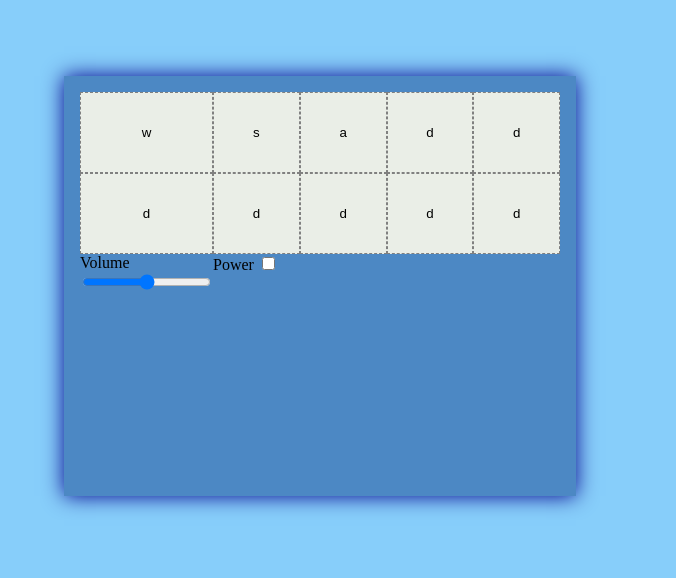
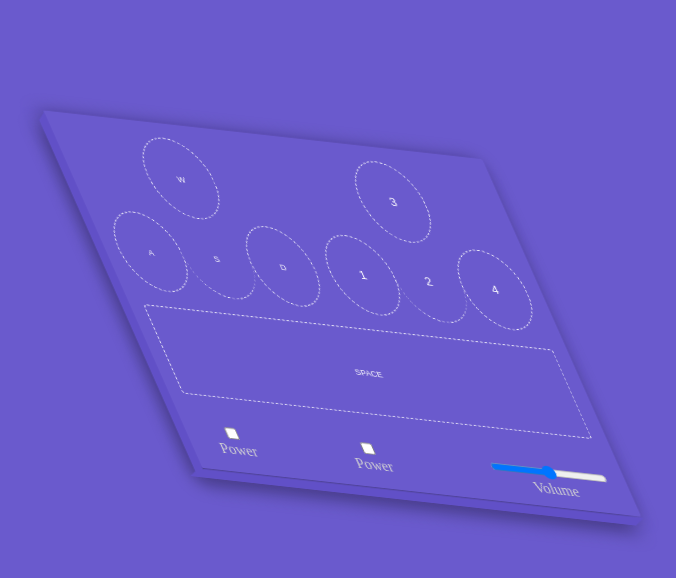
Before and after one commit to manAbl/drum-machine, a React (Create React App) app: page / in a window 1280 px wide. Shown: the part 238-816 px from the top of the page, without its empty margins (320-996 px from the left). Built offline with nearby package versions, Linux system fonts and the light colour scheme.

Commit message:
created final layout and added the final components as well

```diff
--- a/src/components/buttons/Buttons.js
+++ b/src/components/buttons/Buttons.js
@@ -5,22 +5,25 @@ import '../../styles/buttons-styles.css';
 const Buttons = ({ onClick }) => {
   return (
     <div className="buttons-wrapper">
-      <Button onClick={onClick} className="btn" value="w"/>
-      <Button onClick={onClick} className="btn" value="s"/>
-      <Button onClick={onClick} className="btn" value="a"/>
-      <Button onClick={onClick} className="btn" value="d"/>
-      <Button onClick={onClick} className="btn" value="d"/>
-      <Button onClick={onClick} className="btn" value="d"/>
-      <Button onClick={onClick} className="btn" value="d"/>
-      <Button onClick={onClick} className="btn" value="d"/>
-      <Button onClick={onClick} className="btn" value="d"/>
-      <Button onClick={onClick} className="btn" value="d"/>
+      <Button onClick={onClick} className="btn w" value="w"/>
+      <Button onClick={onClick} className="btn s" value="s"/>
+      <Button onClick={onClick} className="btn a" value="a"/>
+      <Button onClick={onClick} className="btn d" value="d"/>
+      <Button onClick={onClick} className="btn one" value="1"/>
+      <Button onClick={onClick} className="btn two" value="2"/>
+      <Button onClick={onClick} className="btn three" value="3"/>
+      <Button onClick={onClick} className="btn four" value="4"/>
+      <Button onClick={onClick} className="btn space" value="space"/>
 
-      <div className="input-group">
+      <div className="input-group" id="volume">
         <label htmlFor="volume"> Volume </label>
         <input name="volume" type="range" />
       </div>
-      <div className="input-group">
+      <div className="input-group" id="switch-box">
+        <label htmlFor="power"> Power </label>
+        <input name="power" type="checkbox" />
+      </div>
+      <div className="input-group" id="power">
         <label htmlFor="power"> Power </label>
         <input name="power" type="checkbox" />
       </div>
--- a/src/styles/app-styles.css
+++ b/src/styles/app-styles.css
@@ -1,7 +1,7 @@
 .app-wrapper {
   width: 100%;
   height: 65.5rem;
-  background: lightskyblue;
+  background: var(--primary);
 
 
 
--- a/src/styles/button-styles.css
+++ b/src/styles/button-styles.css
@@ -1,13 +1,19 @@
 .btn {
-  padding:2rem;
+  --ts: transparent;
+
   height: 100%;
-  border: 1px dashed gray;
+  color: white;
+  padding: 2rem;
+  border-radius: 50%;
+  background: var(--ts);
+  border: var(--border-s);
+  font-variant: small-caps;
   transition: var(--transition);
-  background: rgb(234, 238, 231);
 }
 
 .btn:hover {
   cursor: pointer;
-  color: white;
-  background: darkred;
+  background: var(--secundary);
+  border: var(--border) !important;
+  box-shadow: 0 0 20px var(--secundary);
 }
--- a/src/styles/buttons-styles.css
+++ b/src/styles/buttons-styles.css
@@ -1,12 +1,134 @@
 .buttons-wrapper {
-  width: 40%;
-  height: 40%;
-  border: none;
+  --bg: darkslateblue;
+
+  width: auto;
+  height: 38%;
   padding: 1rem;
-  background: rgb(76, 136, 196);
-  box-shadow: 0 0 20px darkblue;
+  perspective: 1rem;
+  border-radius: 4px;
+  position: relative;
+  background: var(--primary);
+  border: 1px solid transparent;
+  transition: var(--transition);
+  box-shadow:
+    -14px 20px 20px var(--bg),
+    -4px 2px 20px var(--bg);
+  transform: matrix( .9, .1, .4, .9, 21, 24);
+  animation: floating infinite cubic-bezier(0.4, 0, 1, 1) 2s;
 
   display: grid;
-  grid-template-rows: repeat(5, 1fr);
-  grid-template-columns: repeat(5,1fr);
+  grid-template-rows: auto;
+  grid-template-columns: fit-content(50%);
 }
+
+@keyframes floating {
+  0% {
+    transform: matrix( .9, .1, .4, .9, 21, 24) translateY(0);
+  }
+  50% {
+    transform: matrix( .9, .1, .4, .9, 21, 24) translateY(4px);
+  }
+}
+
+.buttons-wrapper:hover {
+  transform: none;
+  animation: paused;
+  box-shadow: 0 0 20px var(--bg);
+}
+
+.buttons-wrapper:after,
+.buttons-wrapper:before {
+  content: '';
+  position: absolute;
+  background: #6150c7;
+}
+
+.buttons-wrapper:before {
+  left:47.5%;
+  z-index: 1;
+  width: 10px;
+  height: 125%;
+  bottom: -64%;
+  transform: rotateZ(-89deg) skew(1deg, 52deg);
+}
+
+.buttons-wrapper:after {
+  left: 0;
+  z-index: 2;
+  width: 10px;
+  height: 100%;
+  transform: skew(0deg, -45deg) translate(-10px, -4px);
+}
+
+button.btn.w,
+button.btn.s {
+  grid-column: 2/3;
+}
+
+button.btn.w {
+  grid-row: 1/2;
+}
+
+button.btn.s,
+button.btn.two {
+  border: none;
+  border-bottom: var(--border-s);
+}
+
+button.btn.a {
+  grid-column: 1/2;
+}
+
+button.btn.d {
+  grid-column: 3/4;
+  margin-right: .5rem;
+}
+
+button.btn.a,button.btn.d,
+button.btn.s {
+  grid-row: 2/3;
+}
+
+button.btn.space {
+  grid-column: 1 / span 6;
+  margin-top: .6rem;
+  grid-row: 4;
+  border-radius: 4px;
+}
+
+button.btn.one {
+  grid-column: 4;
+  margin-left: .5rem;
+}
+
+button.btn.one,
+button.btn.two,
+button.btn.four {
+  grid-row: 2;
+}
+
+button.btn.three {
+  grid-column: 5;
+}
+
+div.input-group {
+  grid-row: 5;
+  margin-top: 2rem;
+
+  display: flex;
+  text-align: center;
+  align-items: center;
+  flex-flow: column-reverse nowrap;
+}
+
+div#switch-box {
+  grid-column: 3;
+}
+
+div#volume {
+  grid-column: 6;
+
+  position: absolute;
+  bottom: 12%;
+  right: 20%;
+}
--- a/src/styles/index.css
+++ b/src/styles/index.css
@@ -1,12 +1,15 @@
 :root {
-  --transition: all 320ms ease;
   --primary: slateblue;
-  --secundary: slategray;
+  --secundary: darkturquoise;
+  --border-s: 1px dashed white;
+  --transition: all 460ms ease;
+  --border: 1px dashed aquamarine;
 }
 
 body {
   margin: 0;
   padding: 0;
+  color: lightgray;
   overflow: hidden;
 }
 body, body div {
```
